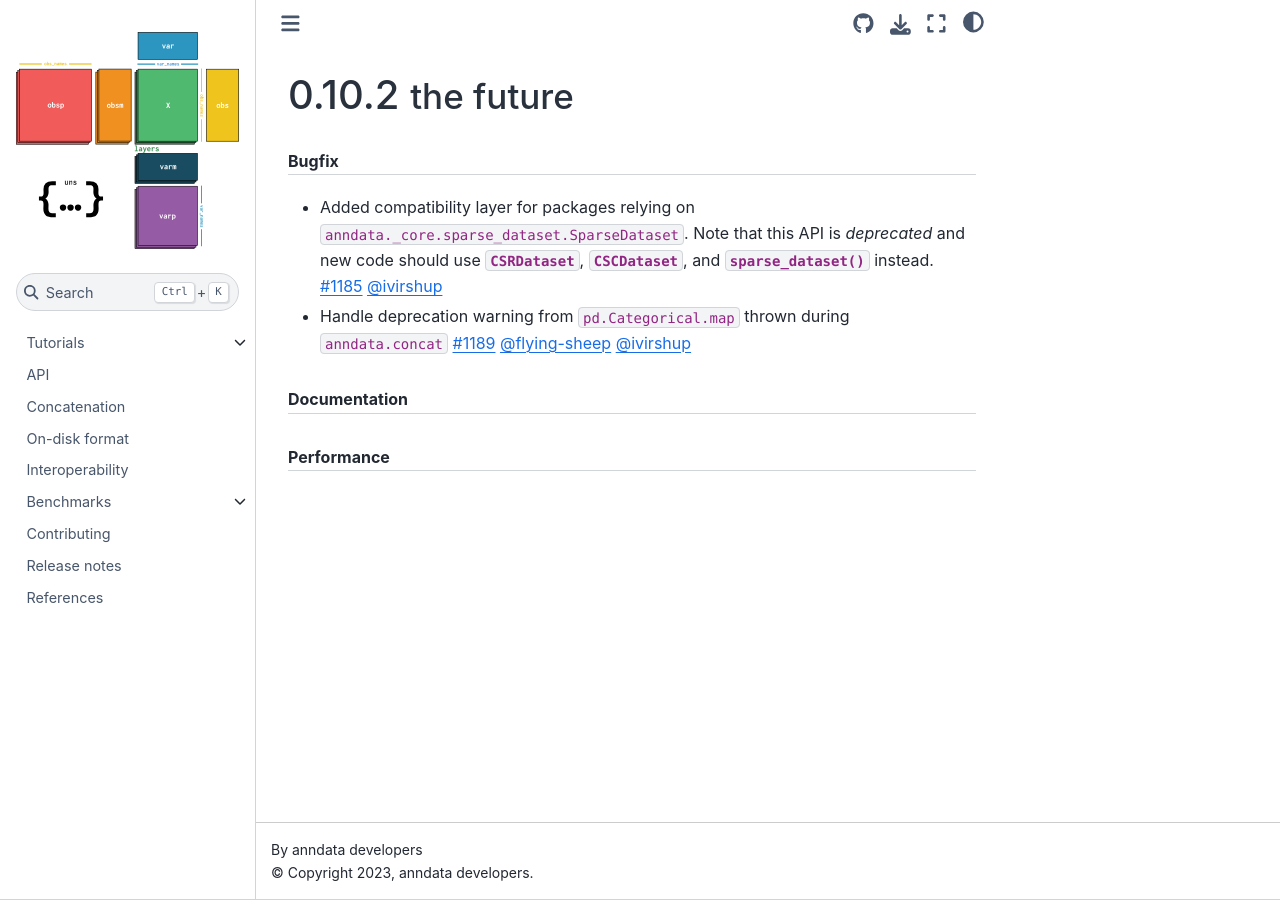
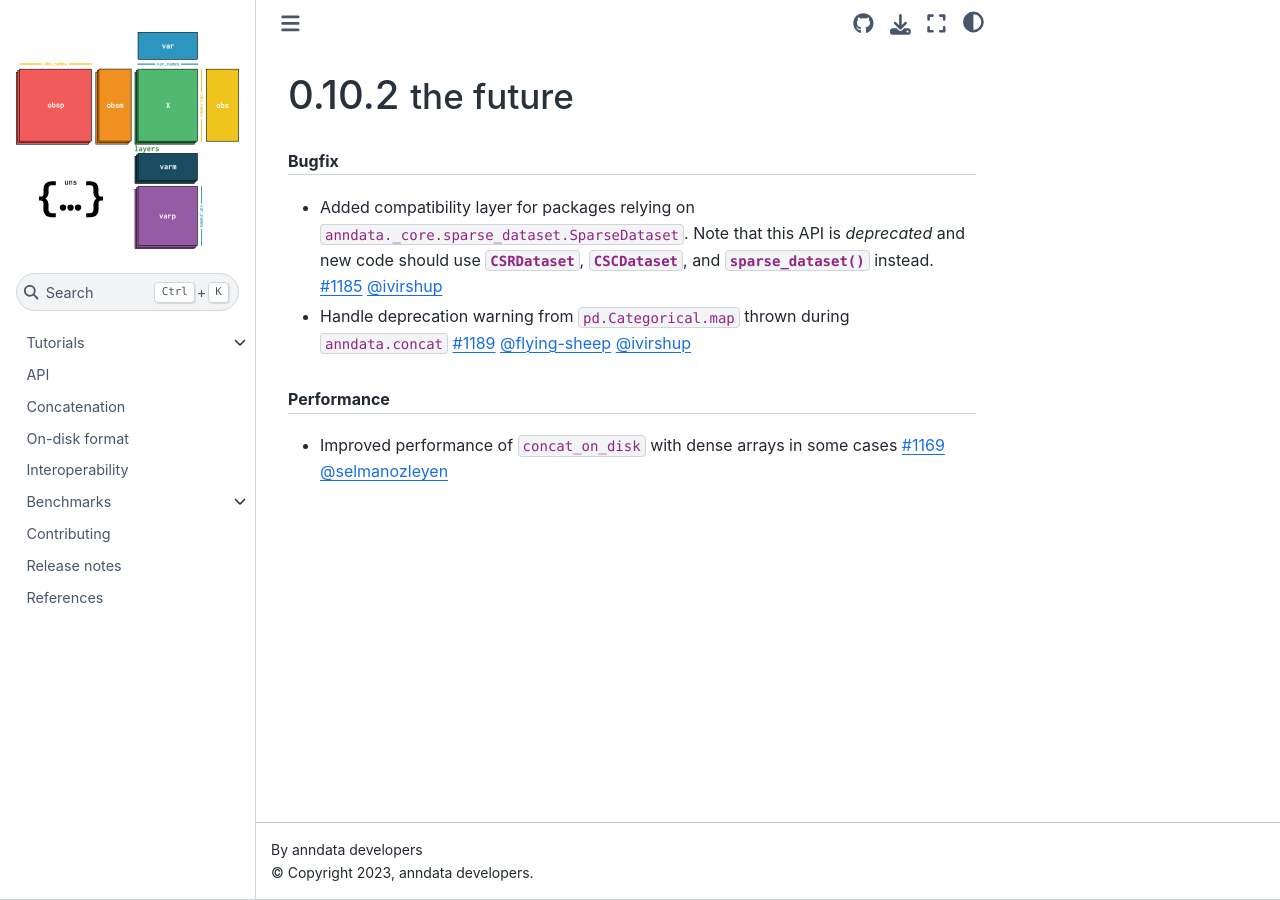
Before and after one commit to scverse/anndata, a Sphinx documentation site: the page built from docs/release-notes/0.10.2.md, in a window 1280 px wide. Built offline with Sphinx 7.4.7 and the Sphinx Book theme 1.1.4, drawn with Linux system fonts in a browser that asks for light colours.

Commit message:
Prep release notes

````diff
--- a/docs/release-notes/0.10.2.md
+++ b/docs/release-notes/0.10.2.md
@@ -8,8 +8,8 @@
   {pr}`1185` {user}`ivirshup`
 * Handle deprecation warning from `pd.Categorical.map` thrown during `anndata.concat` {pr}`1189` {user}`flying-sheep` {user}`ivirshup`
 
-```{rubric} Documentation
-```
 
 ```{rubric} Performance
 ```
+
+* Improved performance of `concat_on_disk` with dense arrays in some cases {pr}`1169` {user}`selmanozleyen`
````
